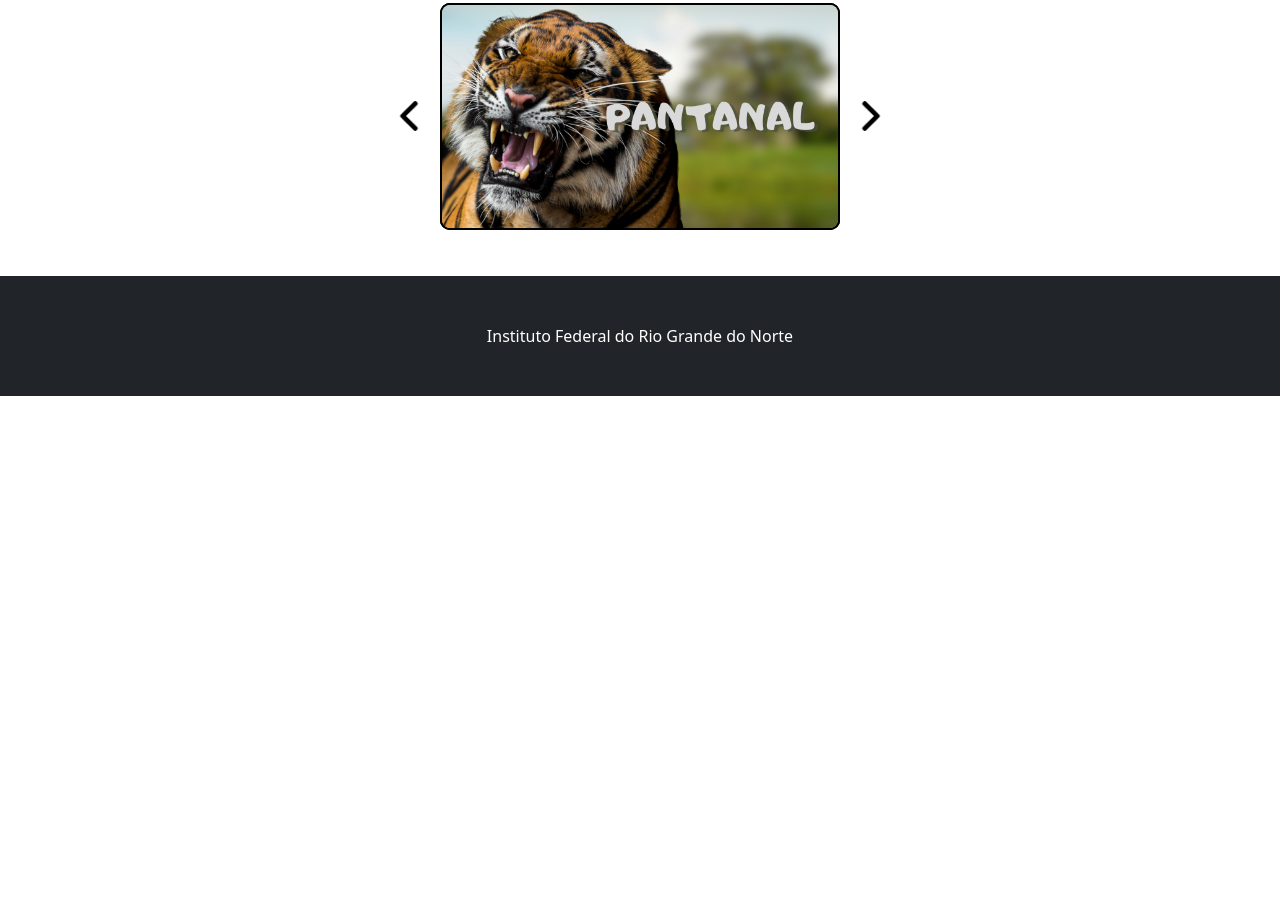
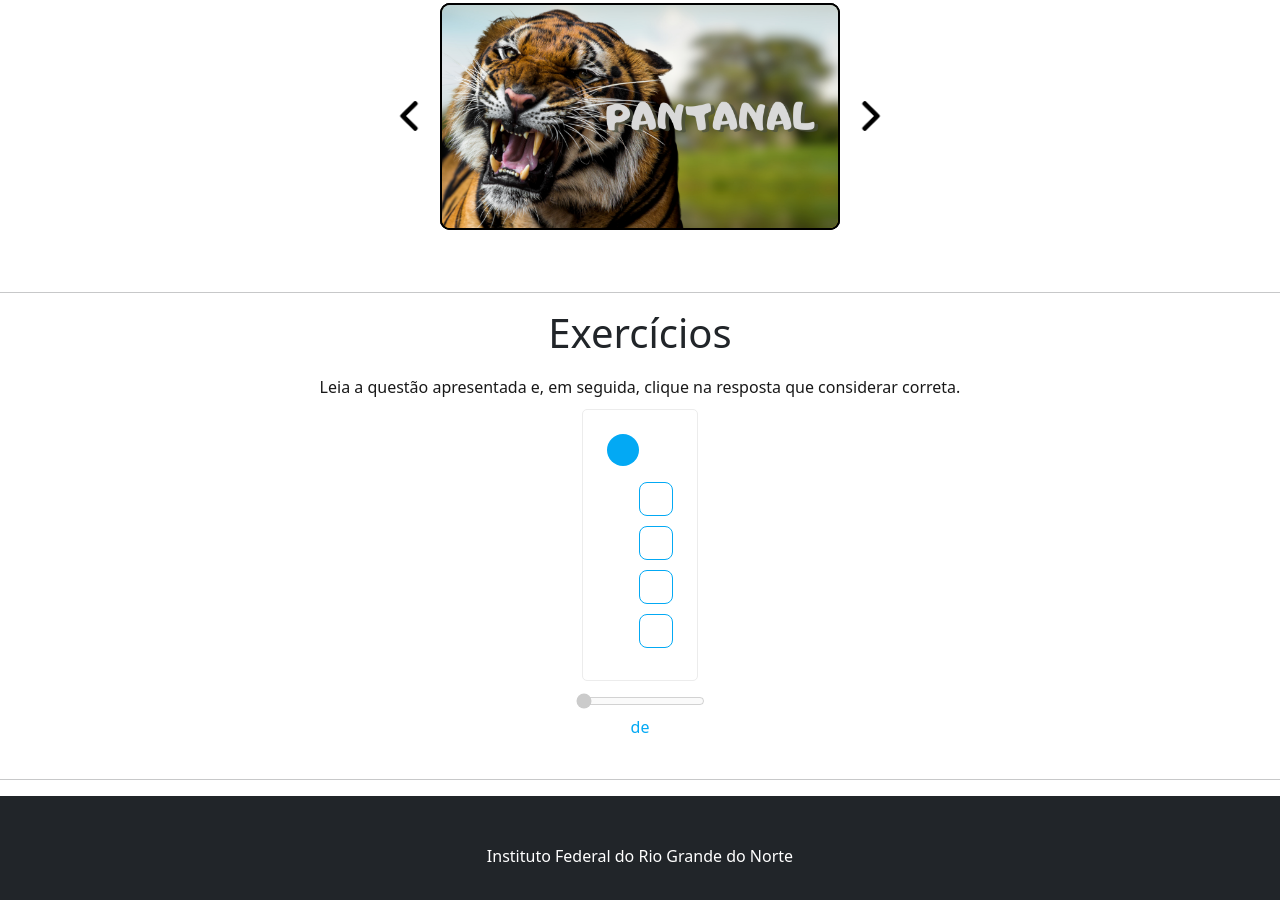
Before and after one commit to Luanagrazi/biomasdomundo, a plain HTML site: page index.html in a window 1280 px wide. Shown: the part 4580-5480 px from the top of the page. Before the commit the page ends 4976 px from the top, so only its background shows below. Drawn offline with nearby package versions, Linux system fonts and the light colour scheme; a script that the page names is missing.

Commit message:
Update index.html

```diff
--- a/index.html
+++ b/index.html
@@ -189,6 +189,52 @@
             <button id="next-button"><img src="img/arrow.png" alt="next-button"></button>
         </div>
     </div>
+    <hr/>
+    <main class="tela-principal">
+        <section class='conteudos'>
+
+            <h1>Exercícios</h1>
+
+            <article class='centro' id='instrucoes'>
+                Leia a questão apresentada e, em seguida, clique na resposta que considerar correta.
+            </article>
+
+            <article class='questoes'>
+
+                <header class='questao'>
+                    <span id='numQuestao'></span>
+                    <h2 id='pergunta'></h2>
+                </header>
+
+                <!--
+                <figure class='imagemDaQuestao'>
+                    <img src="images/quiz/rosa_dos_ventos.png" alt="Imagem da questao" width="200px"/>
+                </figure>
+                -->
+
+                <div class='corpo'>
+                    <ol type='A' id='alternativas'>
+                        <li id='a' value='1A' class='respostas' onClick='verificarSeAcertou(this, this)'></li>
+                        <li id='b' value='1B' class='respostas' onClick='verificarSeAcertou(this, this)'></li>
+                        <li id='c' value='1C' class='respostas' onClick='verificarSeAcertou(this, this)'></li>
+                        <li id='d' value='1D' class='respostas' onClick='verificarSeAcertou(this, this)'></li>
+                    </ol>
+                </div>
+            </article>
+
+            <article id='aviso' class='centro'>
+                <input type="range" value='1' min='1' max='10' step='1'
+                name="progresso" id="progresso" disabled
+                /> <br>
+                <span id='numero'></span> de <span id='total'></span>
+            </article>
+        </section>
+    </main>
+    <audio preload src="assets/positive.mp3" id='somAcerto'></audio>
+    <audio preload src="assets/negative.mp3" id='somErro'></audio>
+    <audio preload src="assets/aplausos.mp3" id='somAplausos'></audio>
+    <br/>
+    <hr/>
     <footer class="py-5 bg-dark">
         <div class="container px-4 px-lg-5"><p class="m-0 text-center text-white">Instituto Federal do Rio Grande do Norte</p></div>
     </footer>
```
